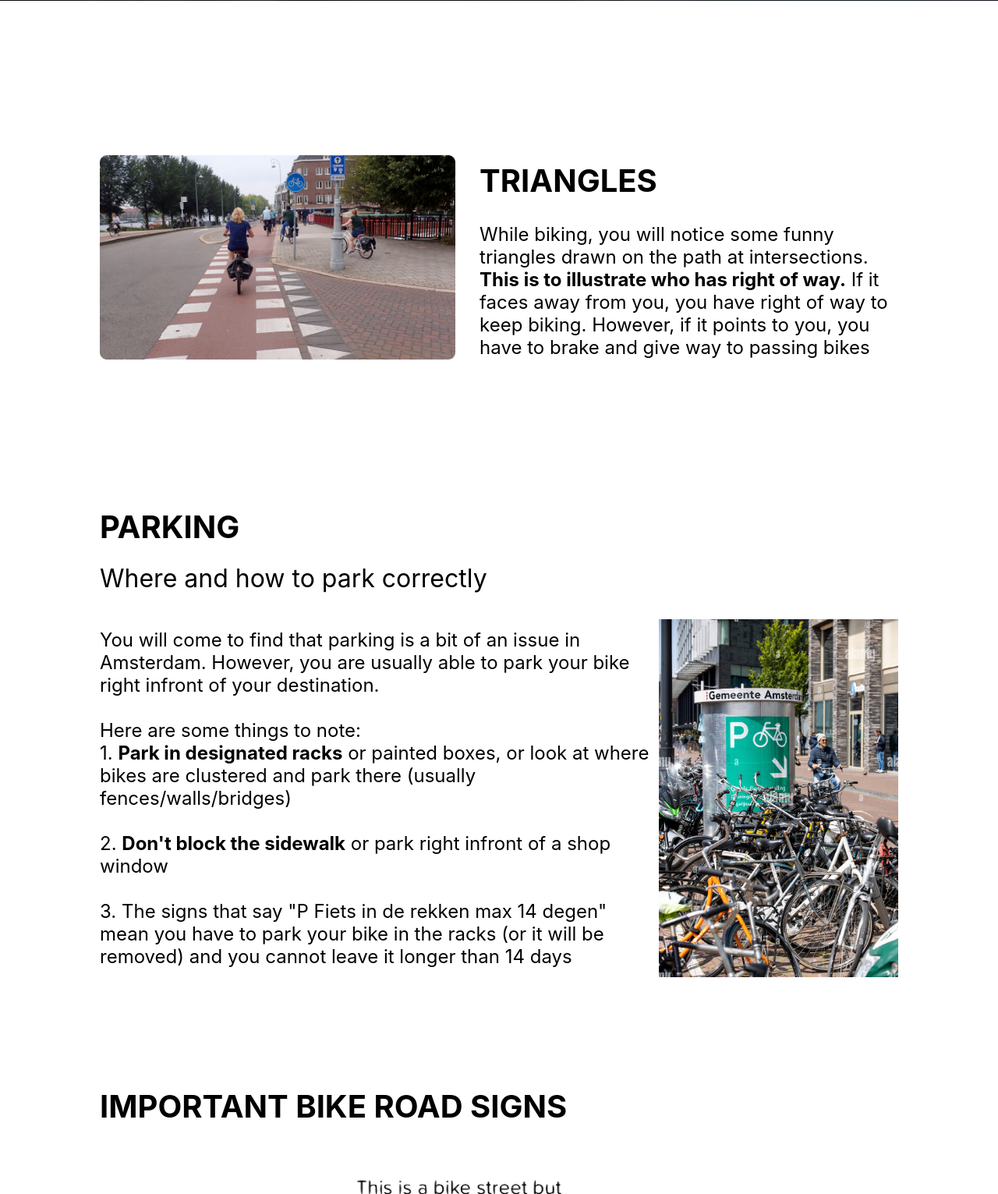
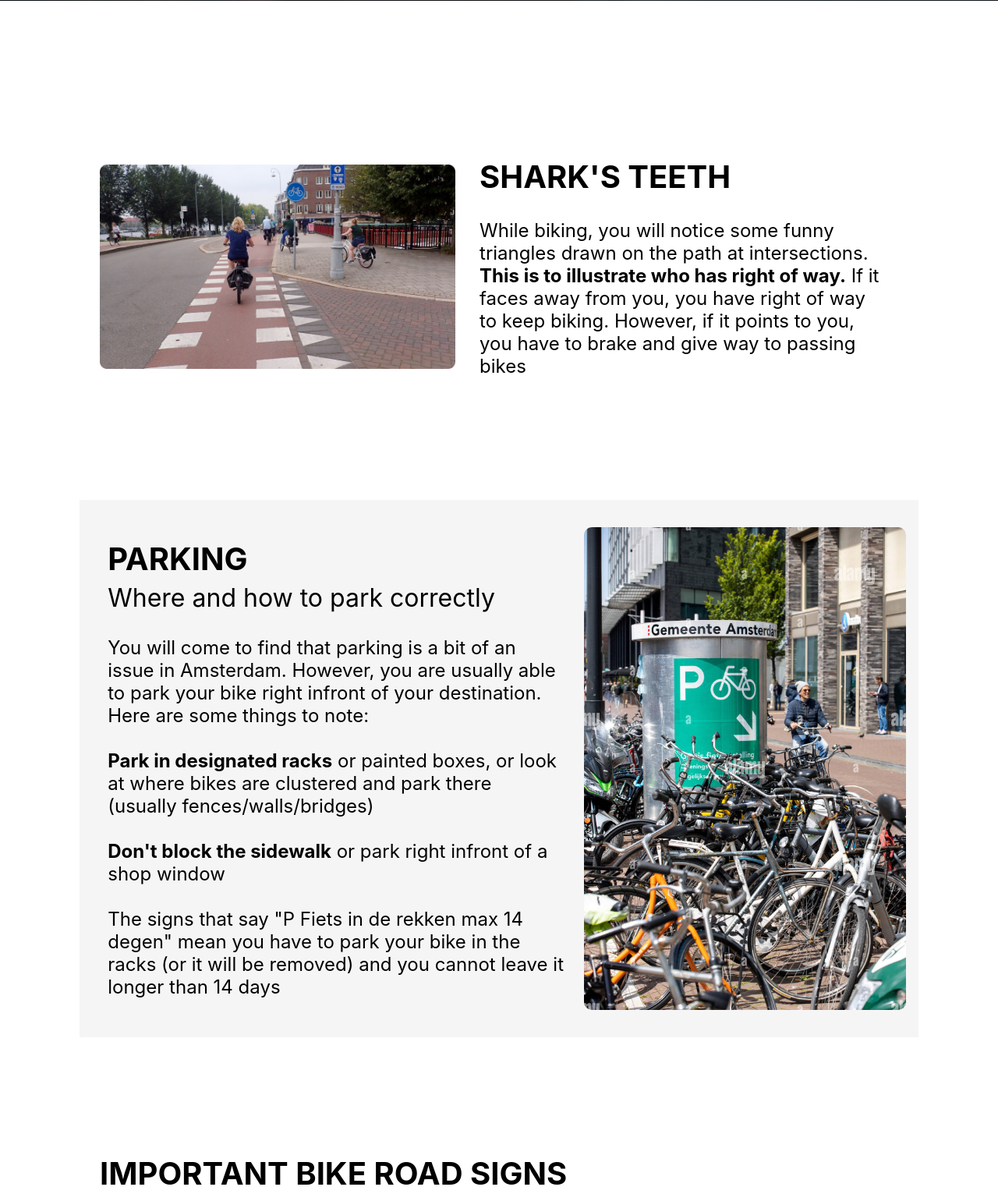
Before and after one commit to sabrina-liu/bikewithus, a Flask app: page /roadrules in a window 1280 px wide. Shown: the part 799-2330 px from the top of the page at 78% size. Run offline with Flask 3, Linux system fonts and the light colour scheme.

Commit message:
rules page updated

```diff
--- a/static/style.css
+++ b/static/style.css
@@ -504,8 +504,7 @@ a:hover {
     width: auto;
     margin-right: 2%;
 }
-#park-image {
-    width: 80%;
+#park-image img {
     border-radius: 10px;
 }
 #roadrule-end {
@@ -513,10 +512,10 @@ a:hover {
     margin: auto;
 }
 #roadrules-title {
-    margin-top: 3%;
+    margin-top: 2.5%;
 }
 #roadrules-subtitle {
-
+    margin-top: 0;
 }
 #roadrules-text{
     margin-top: 0;
@@ -524,10 +523,7 @@ a:hover {
     margin-block-start: 0;
     margin-block-end: 0;
     padding-top: 0;
-}
-.road-sign-image {
-    width: 100%;
-    margin: auto;
+    margin-right: 4%;
 }
 .road-sign-image img {
     position: relative;
@@ -538,7 +534,14 @@ a:hover {
     border-radius: 10px;
     margin-right: 3%;
 }
-
+#parking-content {
+    padding: 0;
+    margin: 0;
+    margin-left: 1%;
+}
+#roadrules-block {
+    padding: 2%;
+}
 /* why bike styling */
 .whybike {
     background: linear-gradient( rgba(0, 0, 0, 0.5), rgba(0, 0, 0, 0.5) ), url(images/explorethecitybybike.jpeg);
--- a/templates/roadrules.html
+++ b/templates/roadrules.html
@@ -18,7 +18,7 @@
                     <div class="mainsub-image1" id="sharkteeth-img">
                         <img src="static/images/triangles.png" alt="sharkteeth-image">
                     </div>
-                    <div class="sub-body-title" id="roadrules-title"> TRIANGLES<br>
+                    <div class="sub-body-title" id="roadrules-title"> SHARK'S TEETH<br>
                     <div class="mainsub-text1" id="roadrules-text"><p>
                         While biking, you will notice some funny triangles drawn on the path at intersections. <span style='font-weight: bold;'>This is to illustrate
                         who has right of way.</span> If it faces away from you, you have right of way to keep biking. However, if it points
@@ -27,30 +27,30 @@
                 </div>
             </div>
         </div>
-        <br><br><br><br>
 
         <!--second block of the road rules; parking-->
         <div class="mainsub-block">
-            <div class="mainsub-block1">
-                <div class="sub-body-title" id="roadrules-title">PARKING<br>
-                <div class="sub-body-subtitle" id="roadrules-subtitle">Where and how to park correctly</div>
-                <div class="content">
+            <div class="tip-block" id="roadrules-block">
+                <div class="content" id="parking-content">
+                <div class="sub-body-title" id="roadrules-title">PARKING
+                    <div class="sub-body-subtitle" id="roadrules-subtitle">Where and how to park correctly</div>
                     <div class="mainsub-text1" id="roadrules-text"><p>
                         You will come to find that parking is a bit of an issue in Amsterdam. However, you are usually able to park your
-                        bike right infront of your destination. <br><br>
+                        bike right infront of your destination.
                         Here are some things to note:
-                            <br>
-                            1. <span style='font-weight: bold;'>Park in designated racks</span> or painted boxes, or look at where bikes are clustered and park there
+                            <br><br>
+                            <span style='font-weight: bold;'>Park in designated racks</span> or painted boxes, or look at where bikes are clustered and park there
                             (usually fences/walls/bridges)
                             <br><br>
-                            2. <span style='font-weight: bold;'>Don't block the sidewalk</span> or park right infront of a shop window
+                            <span style='font-weight: bold;'>Don't block the sidewalk</span> or park right infront of a shop window
                             <br><br>
-                            3. The signs that say "P Fiets in de rekken max 14 degen" mean you have to park your bike in the racks
+                            The signs that say "P Fiets in de rekken max 14 degen" mean you have to park your bike in the racks
                             (or it will be removed) and you cannot leave it longer than 14 days</p>
                     </div>
-                    <div class="mainsub-image1" id="park-image">
-                        <img src="static/images/parking.png" alt="park-sign-image">
-                    </div>
+
+                </div>
+                <div class="mainsub-image1" id="park-image">
+                    <img src="static/images/parking.png" alt="park-image">
                 </div>
             </div>
         </div>
```
Also changed, not shown: static/images/parking.png.
